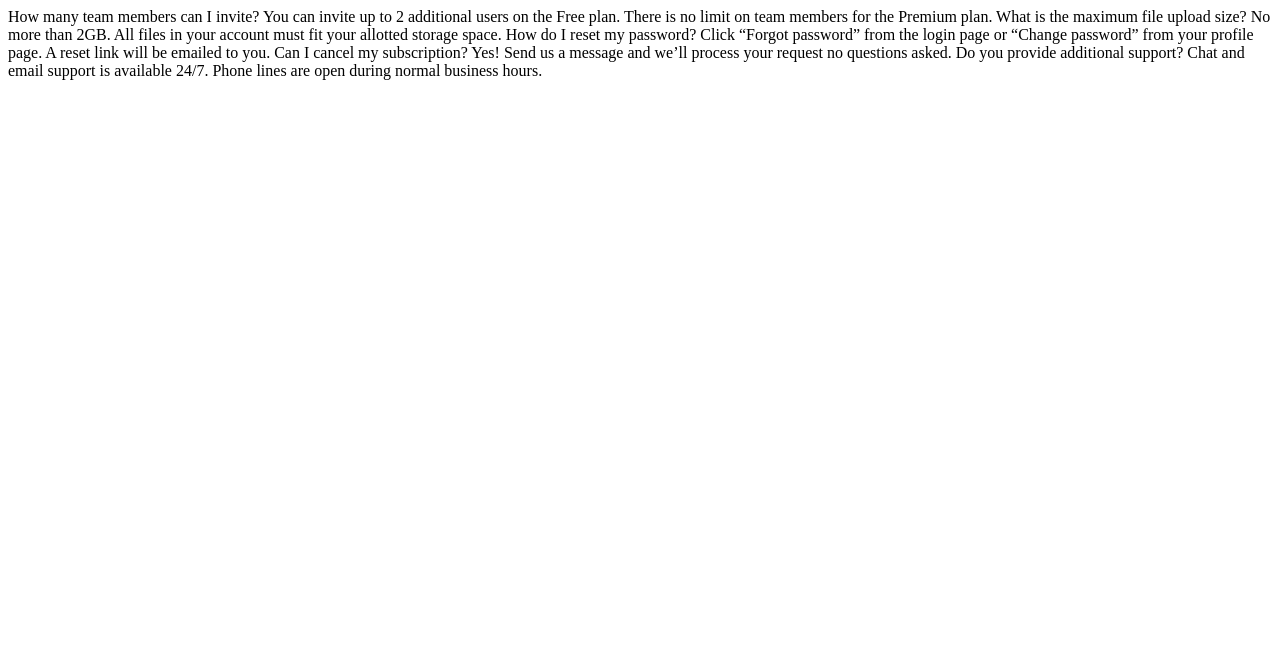
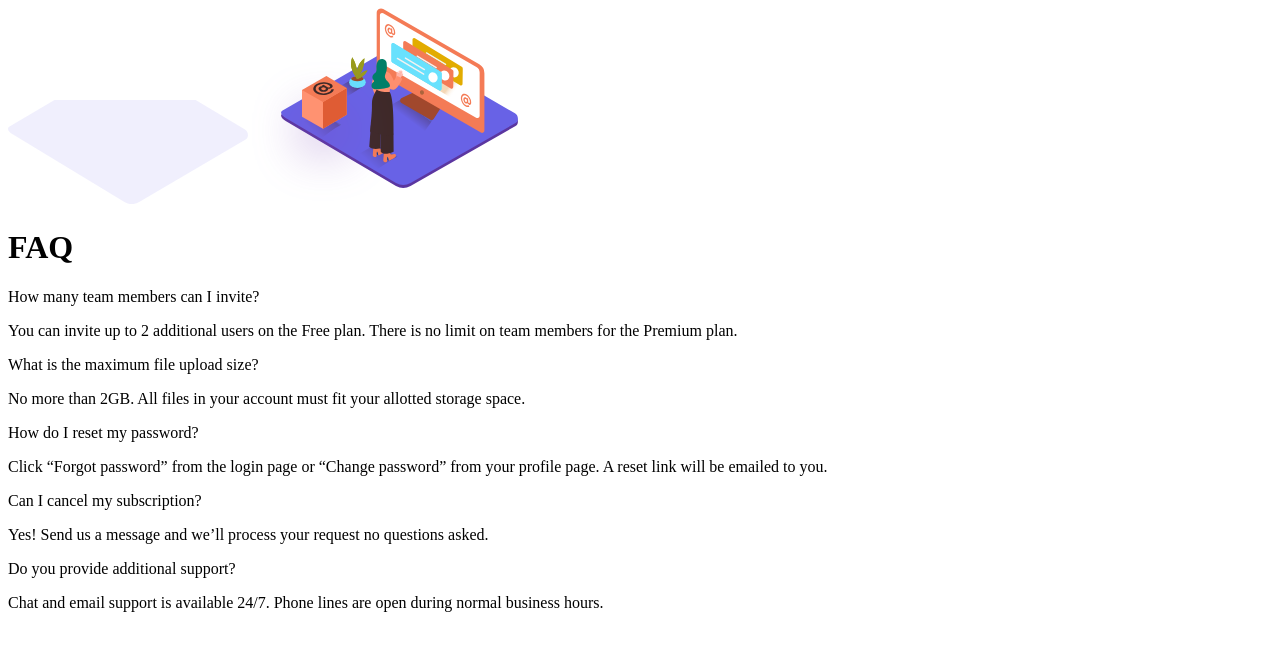
Before and after one commit to juryous/faq-accordion-card-main, a plain HTML site: page index.html in a window 1280 px wide. Drawn offline with Linux system fonts and the light colour scheme.

Commit message:
structured html, added custom properties

```diff
--- a/index.html
+++ b/index.html
@@ -15,15 +15,50 @@
     <title>Frontend Mentor | FAQ Accordion Card</title>
   </head>
   <body>
-    How many team members can I invite? You can invite up to 2 additional users
-    on the Free plan. There is no limit on team members for the Premium plan.
-    What is the maximum file upload size? No more than 2GB. All files in your
-    account must fit your allotted storage space. How do I reset my password?
-    Click “Forgot password” from the login page or “Change password” from your
-    profile page. A reset link will be emailed to you. Can I cancel my
-    subscription? Yes! Send us a message and we’ll process your request no
-    questions asked. Do you provide additional support? Chat and email support
-    is available 24/7. Phone lines are open during normal business hours.
+    <div class="content">
+      <div class="images">
+        <img src="images/bg-pattern-mobile.svg" alt="" />
+        <img src="images/illustration-woman-online-mobile.svg" alt="" />
+      </div>
+      <div class="faq">
+        <h1>FAQ</h1>
+        <div class="qa-pair">
+          <p class="question">How many team members can I invite?</p>
+          <p class="answer">
+            You can invite up to 2 additional users on the Free plan. There is
+            no limit on team members for the Premium plan.
+          </p>
+        </div>
+        <div class="qa-pair">
+          <p class="question">What is the maximum file upload size?</p>
+          <p class="answer">
+            No more than 2GB. All files in your account must fit your allotted
+            storage space.
+          </p>
+        </div>
+        <div class="qa-pair">
+          <p class="question">How do I reset my password?</p>
+          <p class="answer">
+            Click “Forgot password” from the login page or “Change password”
+            from your profile page. A reset link will be emailed to you.
+          </p>
+        </div>
+        <div class="qa-pair">
+          <p class="question">Can I cancel my subscription?</p>
+          <p class="answer">
+            Yes! Send us a message and we’ll process your request no questions
+            asked.
+          </p>
+        </div>
+        <div class="qa-pair">
+          <p class="question">Do you provide additional support?</p>
+          <p class="answer">
+            Chat and email support is available 24/7. Phone lines are open
+            during normal business hours.
+          </p>
+        </div>
+      </div>
+    </div>
 
     <script src="script.js"></script>
   </body>
--- a/style.css
+++ b/style.css
@@ -0,0 +1,18 @@
+@import url('https://fonts.googleapis.com/css2?family=Kumbh+Sans:wght@400;700&display=swap');
+
+:root {
+  /* Primary */
+  --Very-dark-desaturated-blue: hsl(238, 29%, 16%);
+  --Soft-red: hsl(14, 88%, 65%);
+
+  /* Neutral */
+  --Very-dark-grayish-blue: hsl(237, 12%, 33%);
+  --Dark-grayish-blue: hsl(240, 6%, 50%);
+
+  /* Background gradient */
+  --Soft-violet: hsl(273, 75%, 66%);
+  --Soft-blue: hsl(240, 73%, 65%);
+
+  /* Dividers */
+  --Light-grayish-blue: hsl(240, 5%, 91%);
+}
```
